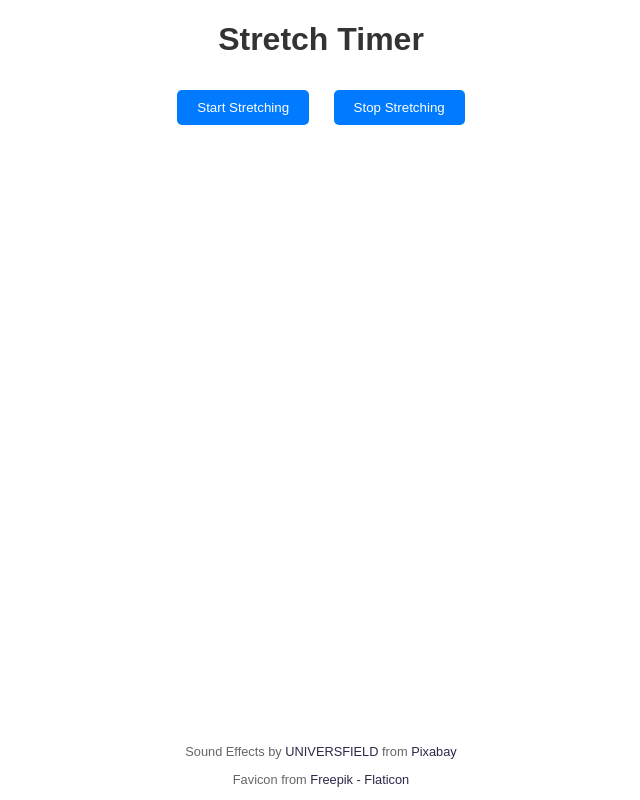
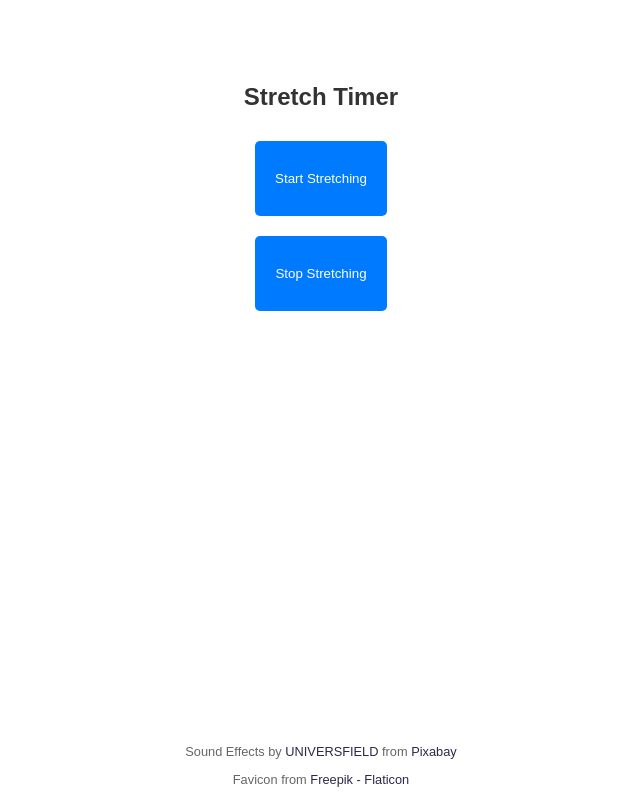
Before and after one commit to MrSwizzer/stretch-timer, a plain HTML site: page index.html in a window 1280 px wide. Shown: the whole page, without its empty margins (319-959 px from the left). Drawn offline with Linux system fonts and the light colour scheme.

Commit message:
Fix Bug that allowed to press start stretching mutliple times und Layout-Anpassungen

```diff
--- a/index.html
+++ b/index.html
@@ -1,36 +1,48 @@
 <!DOCTYPE html>
 <html lang="en">
-
 	<head>
-    <meta charset="UTF-8">
-    <meta name="viewport" content="width=device-width, initial-scale=1.0">
+		<meta charset="UTF-8" />
+		<meta name="viewport" content="width=device-width, initial-scale=1.0" />
 		<script src="script/script.js"></script>
-    <link rel="stylesheet" href="style/style.css">
-    <link rel="shortcut icon" href="images/stretch.png" type="image/x-icon">
+		<link rel="stylesheet" href="style/style.css" />
+		<link rel="shortcut icon" href="images/stretch.png" type="image/x-icon" />
 		<title>Stretch Timer</title>
 	</head>
 
 	<body>
+		<section class="main">
 			<h1>Stretch Timer</h1>
 			<button onclick="startTimer()">Start Stretching</button>
 			<button onclick="stopTimer()">Stop Stretching</button>
 			<p id="countdown"></p>
-
 			<audio id="sound1">
-        <source src="sounds/sound1.mp3" type="audio/mpeg">
+				<source src="sounds/sound1.mp3" type="audio/mpeg" />
 			</audio>
 			<audio id="sound2">
-        <source src="sounds/sound2.mp3" type="audio/mpeg">
+				<source src="sounds/sound2.mp3" type="audio/mpeg" />
 			</audio>
+		</section>
 
 		<footer>
-        <p class="credits">Sound Effects by <a
-                href="https://pixabay.com/users/universfield-28281460/?utm_source=link-attribution&utm_medium=referral&utm_campaign=music&utm_content=152054">UNIVERSFIELD</a>
-            from <a
-                href="https://pixabay.com/sound-effects//?utm_source=link-attribution&utm_medium=referral&utm_campaign=music&utm_content=152054">Pixabay</a>
+			<p class="credits">
+				Sound Effects by
+				<a
+					href="https://pixabay.com/users/universfield-28281460/?utm_source=link-attribution&utm_medium=referral&utm_campaign=music&utm_content=152054"
+					>UNIVERSFIELD</a
+				>
+				from
+				<a
+					href="https://pixabay.com/sound-effects//?utm_source=link-attribution&utm_medium=referral&utm_campaign=music&utm_content=152054"
+					>Pixabay</a
+				>
 			</p>
-        <p class="credits">Favicon from<a href="https://www.flaticon.com/de/kostenlose-icons/ubung"> Freepik - Flaticon</a></p>
+			<p class="credits">
+				Favicon from<a
+					href="https://www.flaticon.com/de/kostenlose-icons/ubung"
+				>
+					Freepik - Flaticon</a
+				>
+			</p>
 		</footer>
 	</body>
-
 </html>
--- a/script/script.js
+++ b/script/script.js
@@ -14,6 +14,7 @@ function playSound2() {
 }
 
 function startTimer() {
+    if (!isStretching) {
         isStretching = true;
         timer = setInterval(function () {
             document.getElementById("countdown").innerText = "Countdown: " + seconds + " Sekunden";
@@ -34,10 +35,13 @@ function startTimer() {
         }, 1000);
     }
 
+}
+
 function stopTimer() {
     clearInterval(timer);
     isStretching = false;
     seconds = 10;
     round = 1;
     document.getElementById("countdown").innerText = "Stretching beendet!";
+    timer = null;
 }
--- a/style/style.css
+++ b/style/style.css
@@ -1,6 +1,20 @@
 body {
 	font-family: Arial, sans-serif;
 	text-align: center;
+	margin: 0;
+	padding: 0;
+	height: 100vh;
+	display: flex;
+	flex-direction: column;
+}
+
+.main {
+	margin-top: 10vh;
+	height: 33vh;
+	display: flex;
+	flex-direction: column;
+	justify-content: center;
+	align-items: center;
 }
 
 footer {
@@ -26,7 +40,7 @@ a:link {
 }
 
 button {
-    padding: 10px 20px;
+	padding: 30px 20px;
 	background-color: #007bff;
 	color: #fff;
 	border: none;
```
Lines whose indentation alone changed are shown as unchanged.
